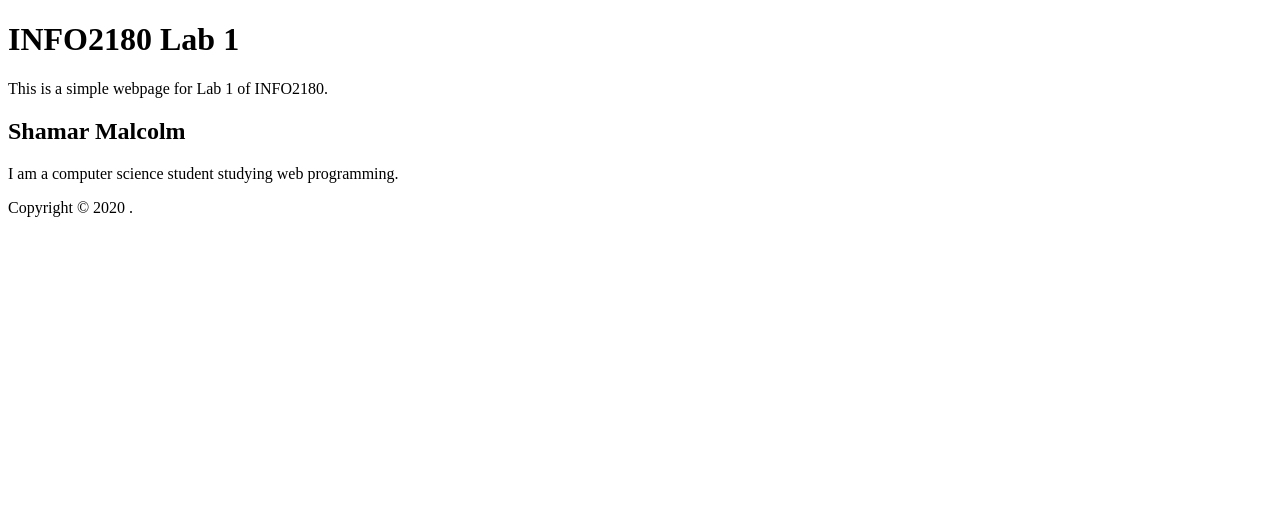
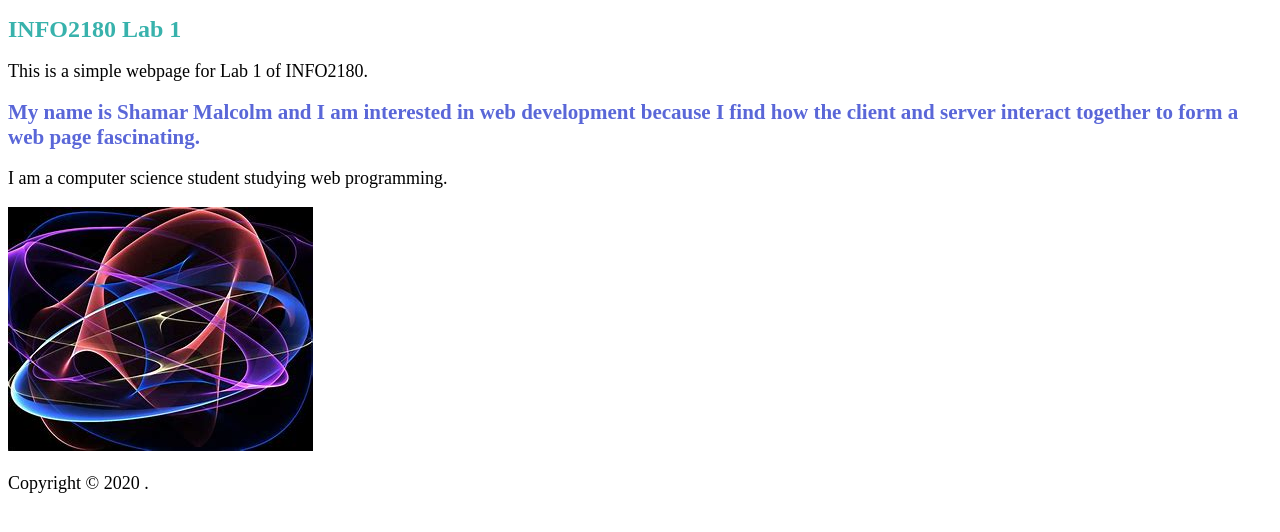
Before and after one commit to marko-a87/info2180-lab1, a plain HTML site: page index.html in a window 1280 px wide. Drawn offline with Linux system fonts and the light colour scheme.

Commit message:
Updated index.html

```diff
--- a/index.html
+++ b/index.html
@@ -5,6 +5,8 @@
 <meta name="viewport" content="width=device
 width, initial-scale=1.0">
 <meta http-equiv="X-UA-Compatible" content="ie=edge">
+<link rel="stylesheet" href="styles.css">
+
 <title>INFO2180 Lab 1</title>
 </head>
 <body>
@@ -13,8 +15,10 @@ width, initial-scale=1.0">
     <p>This is a simple webpage for Lab 1 of INFO2180.</p>
     </header>
     <main>
-        <h2>Shamar Malcolm</h2>
+        <h2>My name is Shamar Malcolm and I am interested in web development because I find how the client and server interact together to form a web page fascinating. </h2>
         <p>I am a computer science student studying web programming.</p>
+        <img src="./Image/My_Image.jpeg">
+
     </main>
     <footer>
         <p>Copyright &copy; 2020 <Your Name>.</p>
```
